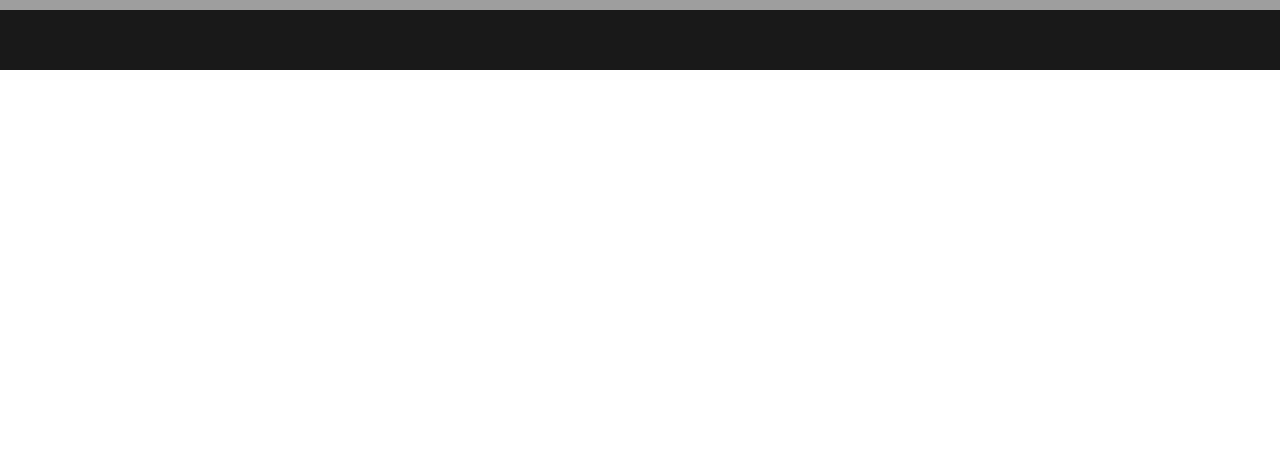
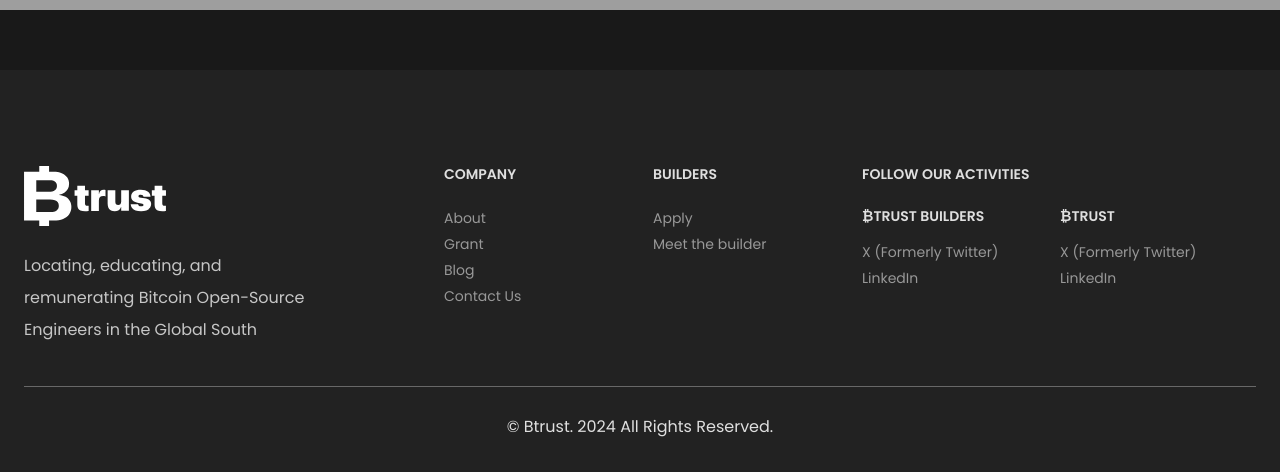
Before and after one commit to btrustteam/website, a Next.js app: page / in a window 1280 px wide. Shown: the part 6142-6614 px from the top of the page. Before the commit the page ends 6212 px from the top, so only its background shows below. Built offline with nearby package versions, Linux system fonts and the light colour scheme; grey boxes are pictures that could not be loaded.

Commit message:
feat: footer

```diff
--- a/src/components/ActivitiesNewsLetterFooter/index.tsx
+++ b/src/components/ActivitiesNewsLetterFooter/index.tsx
@@ -1,4 +1,5 @@
 import Activities from "../Activities";
+import Footer from "../Footer";
 import NewsLetter from "../NewsLetter";
 
 export default function ActivitiesNewsletterAndFooter() {
@@ -6,6 +7,7 @@ export default function ActivitiesNewsletterAndFooter() {
     <div className="flex w-full pt-[6.25rem] flex-col items-start">
       <Activities />
       <NewsLetter />
+      <Footer />
     </div>
   );
 }
--- /dev/null
+++ b/src/components/Footer/footerHeading.tsx
@@ -0,0 +1,10 @@
+interface Props {
+  text: string;
+}
+export default function FooterHeading({ text }: Props) {
+  return (
+    <h3 className="text-text-white font-poppins text-[0.875rem] font-semibold leading-[128.571%] uppercase">
+      {text}
+    </h3>
+  );
+}
--- /dev/null
+++ b/src/components/Footer/footerLink.tsx
@@ -0,0 +1,21 @@
+export default function FooterLink({
+  links,
+}: {
+  links: { name: string; url: string }[];
+}) {
+  return (
+    <div className="flex w-full flex-col gap-1">
+      {links.map((link, index) => (
+        <a
+          key={index}
+          href={link.url}
+          className={
+            "text-black-3 font-poppins text-[0.875rem] w-full leading-[157.143%]"
+          }
+        >
+          {link.name}
+        </a>
+      ))}
+    </div>
+  );
+}
--- /dev/null
+++ b/src/components/Footer/index.tsx
@@ -0,0 +1,81 @@
+import Image from "next/image";
+import Paragraph from "../Paragraph";
+import FooterHeading from "./footerHeading";
+import FooterLink from "./footerLink";
+
+export default function Footer() {
+  const currentYear = new Date().getFullYear();
+  return (
+    <div className="flex w-full pt-[6rem] pb-[2rem] px-[0.5rem] flex-col justify-center items-center gap-2 bg-[#222]">
+      <div className="w-[77rem] flex flex-col items-end gap-[2.5rem]">
+        <div className=" w-full flex gap-[8.0625rem]">
+          <div className="flex flex-col gap-[1.5rem] w-[18.1875rem]">
+            <Image
+              src={"/logo.svg"}
+              alt="logo"
+              width={0}
+              height={0}
+              sizes={"100vl"}
+              className="w-[8.88888rem] h-[3.75rem]"
+            />
+            <Paragraph className="w-[18.1875rem]">
+              Locating, educating, and remunerating Bitcoin Open-Source
+              Engineers in the Global South
+            </Paragraph>
+          </div>
+          <div className="flex w-full gap-[1.5rem]">
+            <div className="flex w-[11.5625rem] flex-col gap-[1.5rem]">
+              <FooterHeading text="COMPANY" />
+              <FooterLink
+                links={[
+                  { name: "About", url: "/about" },
+                  { name: "Grant", url: "/grant" },
+                  { name: "Blog", url: "/blog" },
+                  { name: "Contact Us", url: "/contact" },
+                ]}
+              />
+            </div>
+            <div className="flex w-[11.5625rem] flex-col gap-[1.5rem]">
+              <FooterHeading text="Builders" />
+              <FooterLink
+                links={[
+                  { name: "Apply", url: "/builders/apply" },
+                  { name: "Meet the builder", url: "/builders/meet" },
+                ]}
+              />
+            </div>
+            <div className="flex flex-col gap-[1.5rem] w-[23.1875rem]">
+              <FooterHeading text="FOllow our activities" />
+              <div className="flex gap-[1.5rem]">
+                <div className="flex w-[11.625rem] flex-col gap-4">
+                  <FooterHeading text="₿trust Builders" />
+                  <FooterLink
+                    links={[
+                      { name: "X (Formerly Twitter)", url: "/" },
+                      { name: "LinkedIn", url: "/" },
+                    ]}
+                  />
+                </div>
+                <div className="w-[11.5625rem] flex flex-col gap-4">
+                  <FooterHeading text="₿trust" />
+                  <FooterLink
+                    links={[
+                      { name: "X (Formerly Twitter)", url: "/" },
+                      { name: "LinkedIn", url: "/" },
+                    ]}
+                  />
+                </div>
+              </div>
+            </div>
+          </div>
+        </div>
+        <div className="flex flex-col w-full gap-6 items-center">
+          <div className="w-full h-[0.0625rem] bg-[#686868]"></div>
+          <Paragraph className="text-text-white">
+            © Btrust. {currentYear} All Rights Reserved.
+          </Paragraph>
+        </div>
+      </div>
+    </div>
+  );
+}
--- a/tailwind.config.ts
+++ b/tailwind.config.ts
@@ -30,6 +30,8 @@ const config: Config = {
         "black-2": "#C6C6C6",
         "card-border": "rgba(104, 104, 104, 0.20)",
         "white-7": "C4C4C4",
+        "text-white": "#DFDFDF",
+        "black-3": "#989898",
       },
       fontFamily: {
         poppins: ["var(--font-poppins)"],
```
